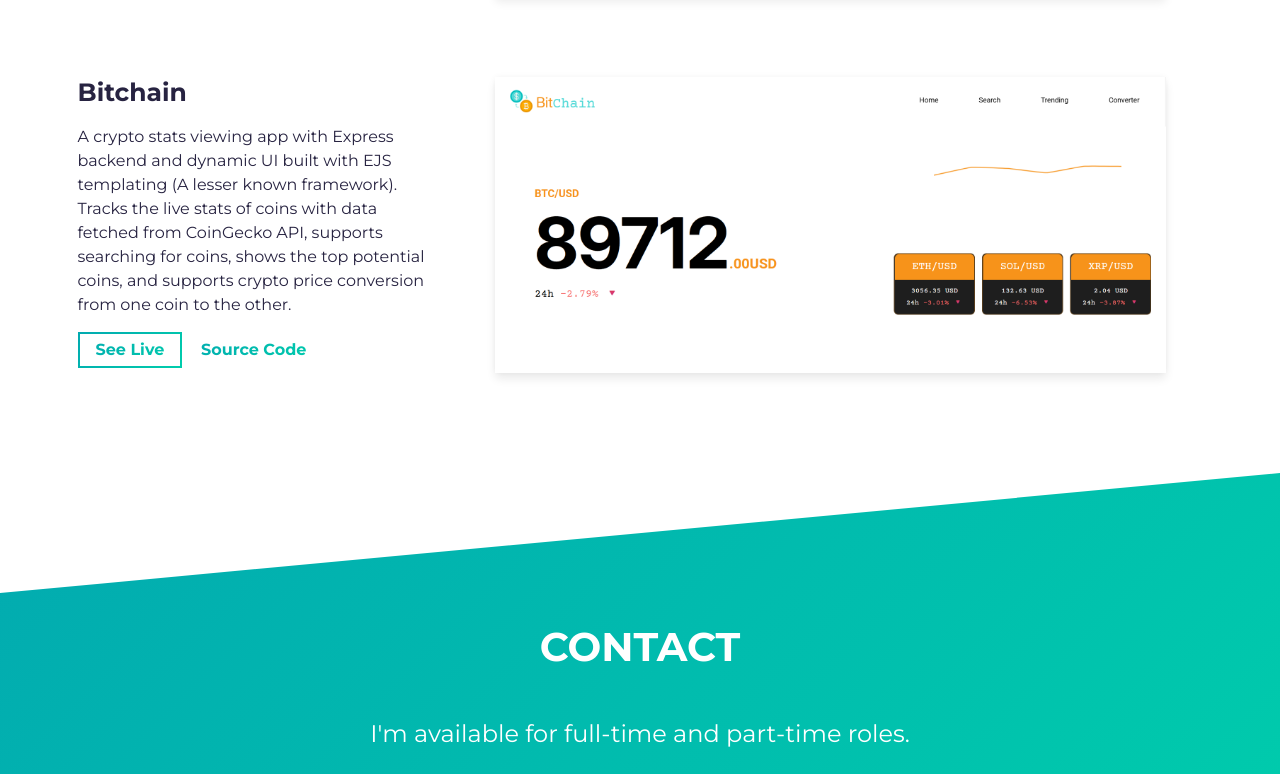
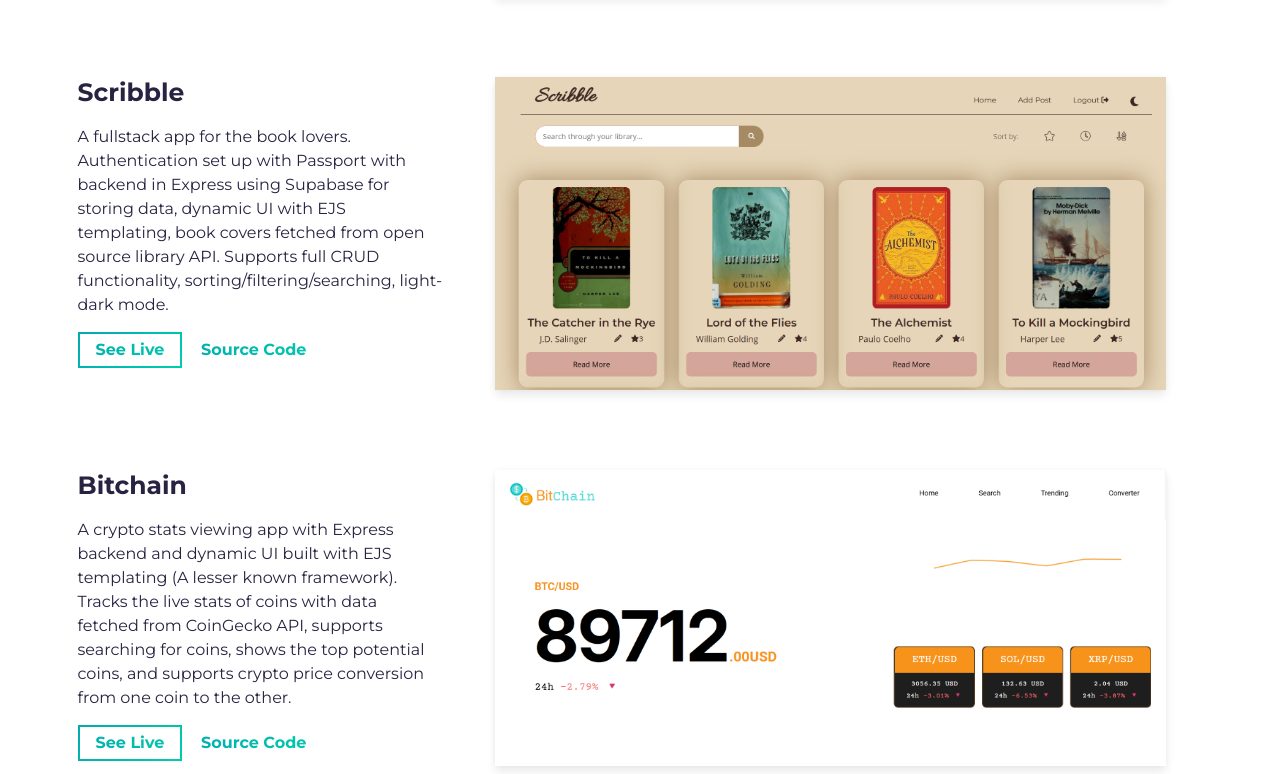
Before and after one commit to Ehiz-js/portfolio-1, a website built with Parcel: page src/index.html in a window 1280 px wide. Shown: the part 2211-2985 px from the top of the page. Built offline with nearby package versions, Linux system fonts and the light colour scheme.

Commit message:
feat: add Scribble projecy

```diff
--- a/src/index.html
+++ b/src/index.html
@@ -228,6 +228,57 @@
           <div class="row">
             <div class="col-lg-4 col-sm-12">
               <div class="project-wrapper__text load-hidden">
+                <h3 class="project-wrapper__text-title">Scribble</h3>
+                <div>
+                  <p class="mb-4">
+                    A fullstack app for the book lovers. Authentication set up
+                    with Passport with backend in Express using Supabase for
+                    storing data, dynamic UI with EJS templating, book covers
+                    fetched from open source library API. Supports full CRUD
+                    functionality, sorting/filtering/searching, light-dark mode.
+                  </p>
+                </div>
+                <a
+                  rel="noreferrer"
+                  target="_blank"
+                  class="cta-btn cta-btn--hero"
+                  href="https://scribble-g711.onrender.com/"
+                >
+                  See Live
+                </a>
+                <a
+                  rel="noreferrer"
+                  target="_blank"
+                  class="cta-btn text-color-main"
+                  href="https://github.com/Ehiz-js/scribble"
+                >
+                  Source Code
+                </a>
+              </div>
+            </div>
+            <div class="col-lg-8 col-sm-12">
+              <div class="project-wrapper__image load-hidden">
+                <a rel="noreferrer" href="#!" target="_blank">
+                  <div
+                    data-tilt
+                    data-tilt-max="4"
+                    data-tilt-glare="true"
+                    data-tilt-max-glare="0.5"
+                    class="thumbnail rounded js-tilt"
+                  >
+                    <img
+                      alt="Project Image"
+                      class="img-fluid"
+                      src="assets/scribble.png"
+                    />
+                  </div>
+                </a>
+              </div>
+            </div>
+          </div>
+          <div class="row">
+            <div class="col-lg-4 col-sm-12">
+              <div class="project-wrapper__text load-hidden">
                 <h3 class="project-wrapper__text-title">Bitchain</h3>
                 <div>
                   <p class="mb-4">
```
Also changed, not shown: src/assets/scribble.png (added).
